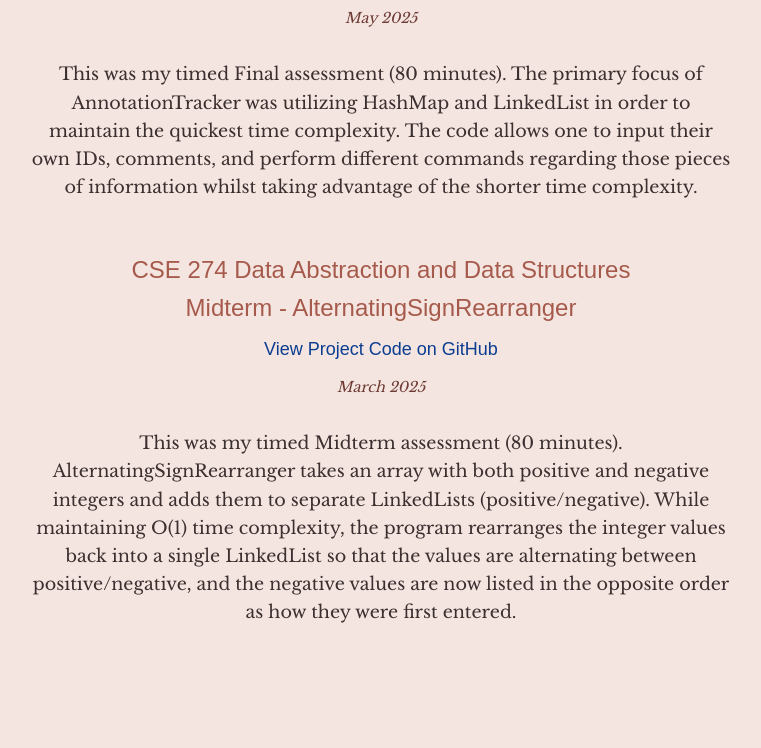
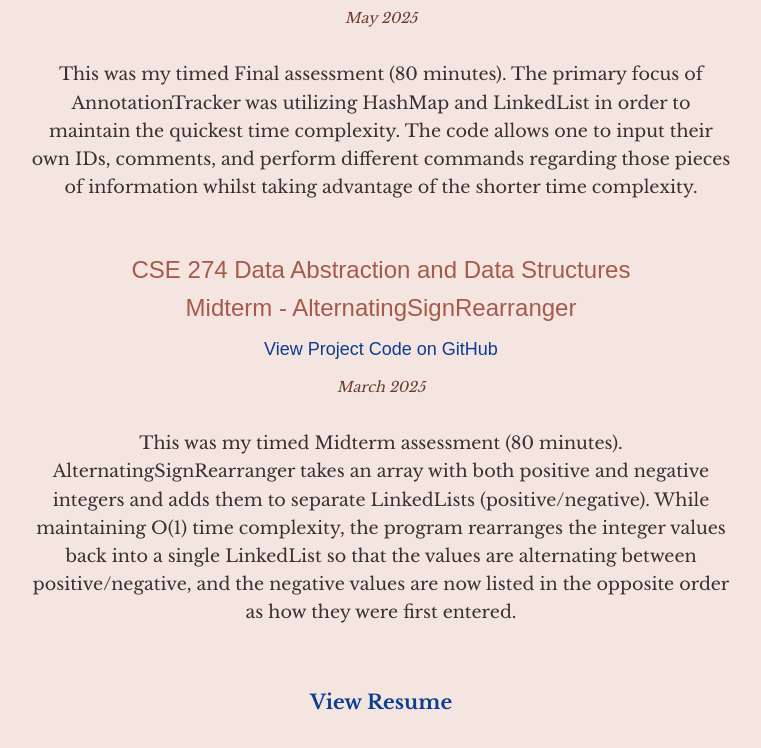
Before and after one commit to elenal2268/Elena-Levine, a plain HTML site: page index.html in a window 1280 px wide. Shown: the part 1078-1826 px from the top of the page, without its empty margins (259-1020 px from the left). Before the commit the page ends 1754 px from the top, so only its background shows below. Drawn offline with nearby package versions, Linux system fonts and the light colour scheme; a web font is replaced by a local one.

Commit message:
added resume back

```diff
--- a/index.html
+++ b/index.html
@@ -160,6 +160,11 @@
     </p>
   </div>
 
+  <footer style="text-align:center; margin: 40px 0;">
+    <a href="Resume Elena Levine - Fall 2025.pdf" target="_blank" class="footer-link">
+      View Resume
+
+    </a>
   </footer>
 </body>
 </html>
```
